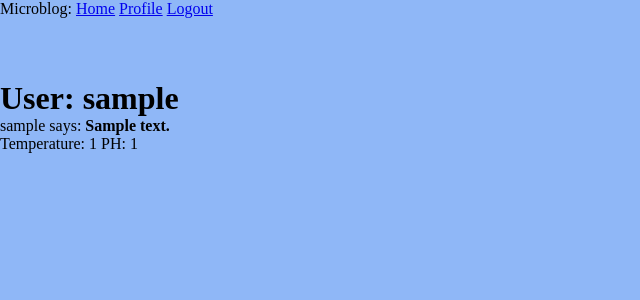
After one commit to TinsleyGL/aquariumWebsite, a Flask app: a page that uses app/templates/base.html in a window 1280 px wide. The commit adds this page. Shown: the top 300 px of the page, without its empty margins (0-640 px from the left). Run offline with Flask 2, Linux system fonts and the light colour scheme; a user stored in the database is signed in; tables that the repository leaves empty hold one stand-in row (values such as "Sample post").

Commit message:
backup before websockets

```diff
--- a/app/models.py
+++ b/app/models.py
@@ -42,4 +42,4 @@ class Aquarium(db.Model):
     user_id = db.Column(db.Integer, db.ForeignKey('user.id'))
 
     def __repr__(self):
-        return '<Aquarium {}, Owner {}>'.format(self.name, self.user_id)
+        return '<Aquarium {}, Owner {}>'.format(self.name, self.userAquarium.username)
--- a/app/routes.py
+++ b/app/routes.py
@@ -77,3 +77,17 @@ def receive_data():
     db.session.commit()
 
     return (request.form.get('PH'))
+
+@app.route('/user/<username>')
+@login_required
+def user(username):
+    user = User.query.filter_by(username=username).first_or_404()
+    '''
+    posts = [
+        {'author': user, 'body': 'Test post #1'},
+        {'author': user, 'body': 'Test post #2'}
+    ]
+    '''
+    posts = user.posts.all()
+    aquariums = user.aquariums.all()
+    return render_template('user.html', user=user, posts=posts, aquariums=aquariums)
--- /dev/null
+++ b/app/static/css/style.css
@@ -0,0 +1,24 @@
+* {
+    border: 0;
+    margin: 0;
+    padding: 0;
+}
+
+body {
+    background-color: #8fb7f7;
+}
+
+.flexContainer {
+    display: flex;
+    justify-content: center;
+    align-items: center;
+    height: 90vh;
+}
+
+#loginForm {
+
+}
+
+#header {
+    height: 10vh;
+}
--- a/app/templates/base.html
+++ b/app/templates/base.html
@@ -1,18 +1,28 @@
-<html>
+<!DOCTYPE html>
+<!--[if lt IE 7]>      <html class="no-js lt-ie9 lt-ie8 lt-ie7"> <![endif]-->
+<!--[if IE 7]>         <html class="no-js lt-ie9 lt-ie8"> <![endif]-->
+<!--[if IE 8]>         <html class="no-js lt-ie9"> <![endif]-->
+<!--[if gt IE 8]><!--> <html class="no-js"> <!--<![endif]-->
     <head>
+        <meta charset="utf-8">
+        <meta http-equiv="X-UA-Compatible" content="IE=edge">
         {% if title %}
         <title>{{ title }} - microblog</title>
         {% else %}
         <title>microblog</title>
         {% endif %}
+        <meta name="description" content="">
+        <meta name="viewport" content="width=device-width, initial-scale=1">
+        <link rel="stylesheet" href="{{ url_for('static', filename='css/style.css') }}">
     </head>
     <body>
-        <div>
+        <div id = 'header'>
             Microblog:
             <a href="{{ url_for('index') }}">Home</a>
             {% if current_user.is_anonymous %}
             <a href="{{ url_for('login') }}">Login</a>
             {% else %}
+            <a href="{{ url_for('user', username=current_user.username) }}">Profile</a>
             <a href="{{ url_for('logout') }}">Logout</a>
             {% endif %}
         </div>
--- a/app/templates/login.html
+++ b/app/templates/login.html
@@ -1,6 +1,8 @@
 {% extends "base.html" %}
 
 {% block content %}
+    <div class="flexContainer">
+        <div id = 'loginForm'>
             <h1>Sign In</h1>
             <form action="" method="post" novalidate>
                 {{ form.hidden_tag() }}
@@ -23,4 +25,6 @@
             </form>
 
             <p>New User? <a href="{{ url_for('register') }}">Click to Register!</a></p>
+        </div>
+    </div>
 {% endblock %}
--- /dev/null
+++ b/app/templates/user.html
@@ -0,0 +1,18 @@
+{% extends "base.html" %}
+
+{% block content %}
+    <h1>User: {{ user.username }}</h1>
+    <hr>
+    {% for post in posts %}
+    <p>
+    {{ post.author.username }} says: <b>{{ post.body }}</b>
+    </p>
+    {% endfor %}
+    <hr>
+    {% for aquarium in aquariums %}
+    <p>
+    Temperature: {{ aquarium.temperature }}
+    PH: {{ aquarium.ph }}
+    </p>
+    {% endfor %}
+{% endblock %}
```
Lines whose indentation alone changed are shown as unchanged.
